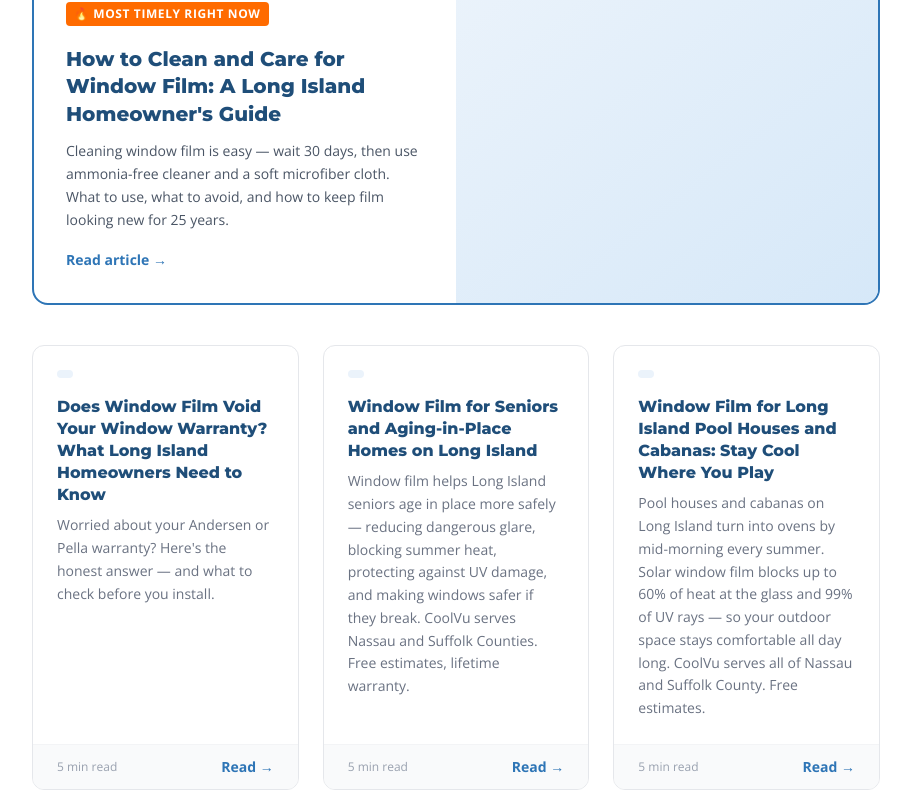
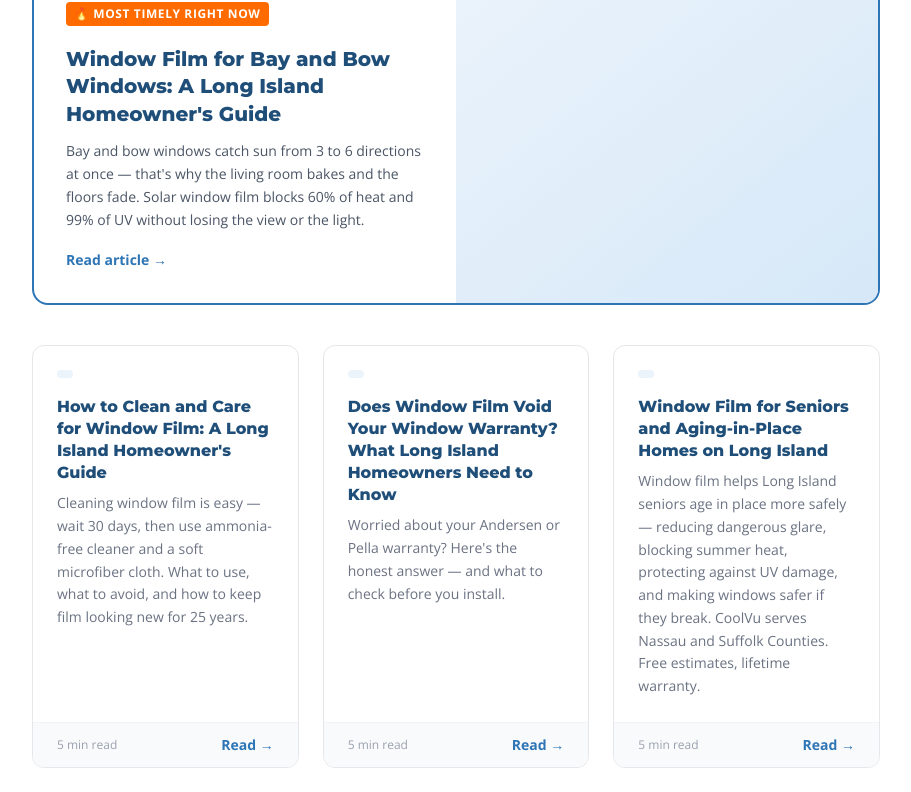
Before and after one commit to pjs8875/CoolVu, a Next.js app: page /blog in a window 1280 px wide. Shown: the part 553-1345 px from the top of the page, without its empty margins (184-1095 px from the left). Built offline with nearby package versions, Linux system fonts and the light colour scheme; no server answers.

Commit message:
Add bay/bow windows article to blog index

```diff
--- a/components/blog/BlogIndexPage.tsx
+++ b/components/blog/BlogIndexPage.tsx
@@ -3,6 +3,13 @@ import Navbar from "@/components/Navbar";
 import Footer from "@/components/Footer";
 
 const posts = [
+    {
+      title: "Window Film for Bay and Bow Windows: A Long Island Homeowner's Guide",
+      excerpt: "Bay and bow windows catch sun from 3 to 6 directions at once — that's why the living room bakes and the floors fade. Solar window film blocks 60% of heat and 99% of UV without losing the view or the light.",
+      date: "July 4, 2026",
+      slug: "window-film-bay-bow-windows-long-island",
+      readTime: "5 min read",
+    },
     {
       title: "How to Clean and Care for Window Film: A Long Island Homeowner's Guide",
       excerpt: "Cleaning window film is easy — wait 30 days, then use ammonia-free cleaner and a soft microfiber cloth. What to use, what to avoid, and how to keep film looking new for 25 years.",
```
